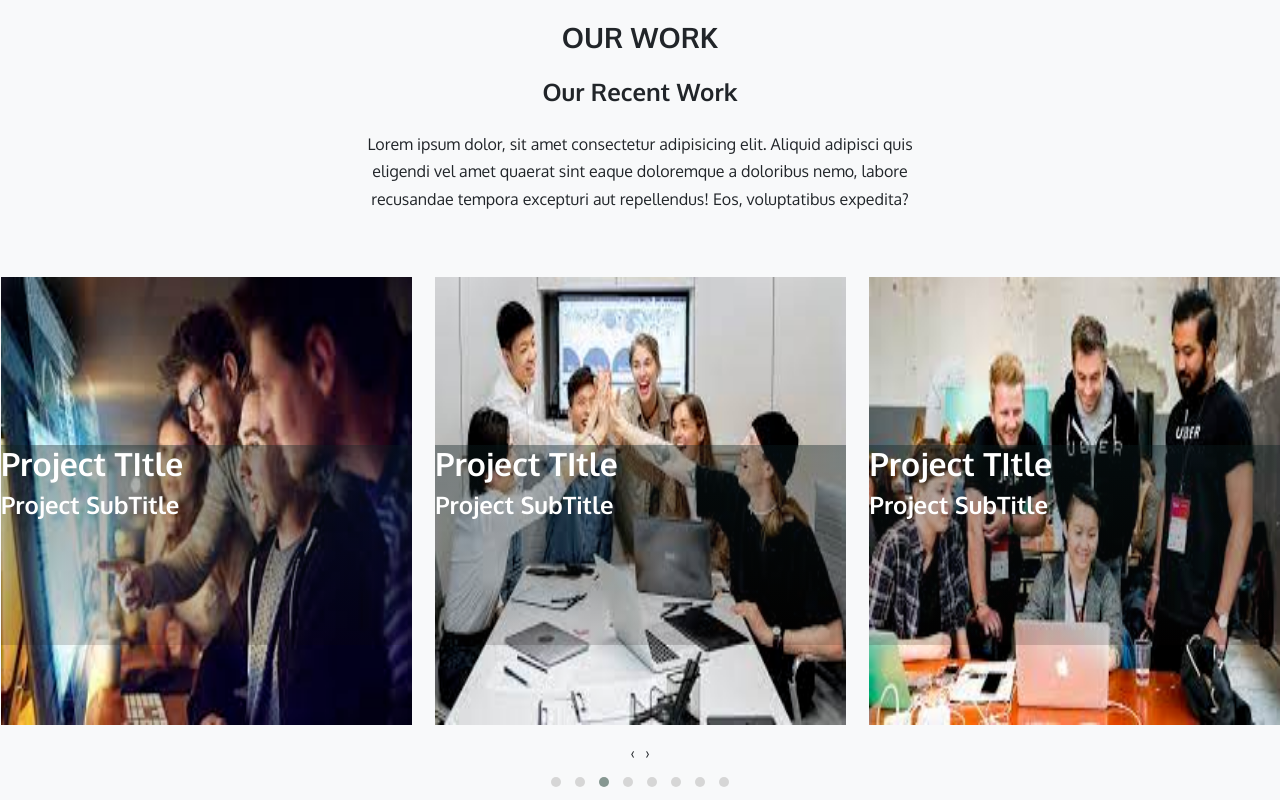
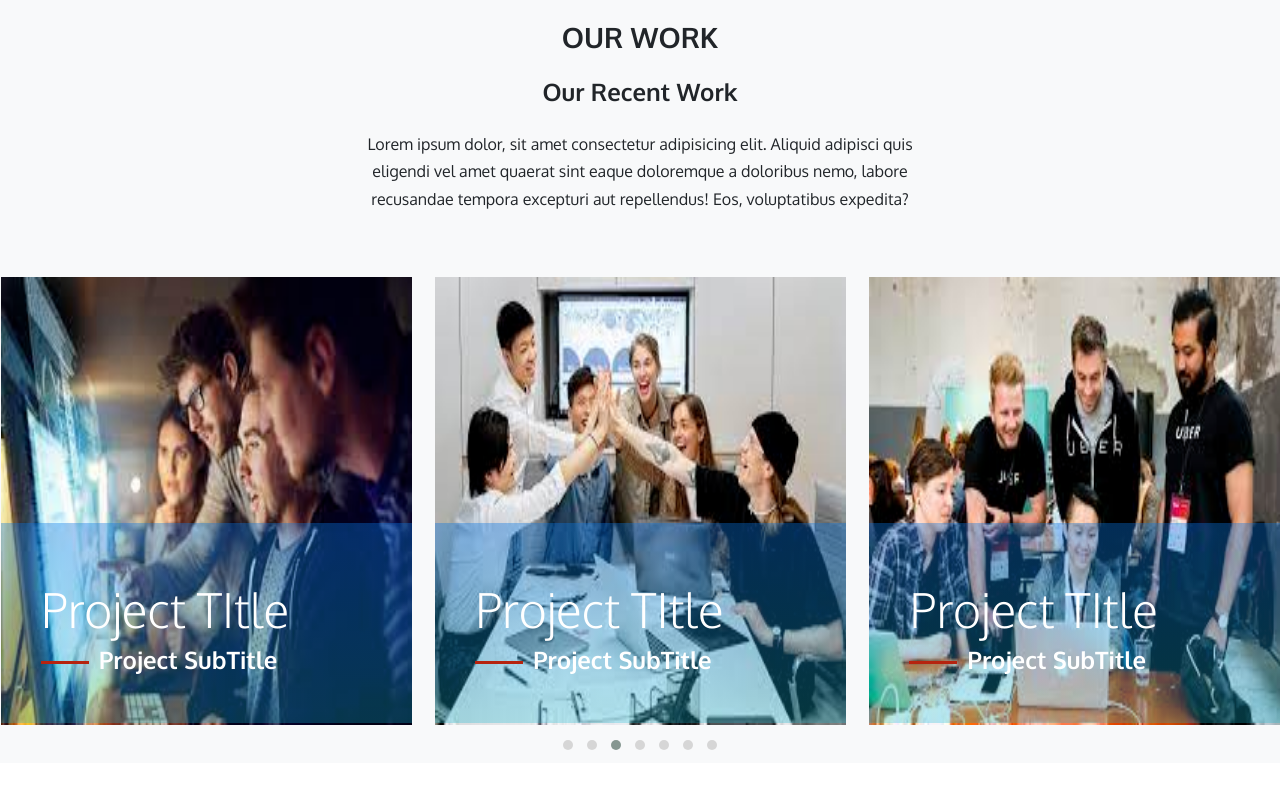
Before and after one commit to YahyaNaeem777/comapany-website-B5, a plain HTML site: page index.html in a window 1280 px wide. Shown: the part 3592-4392 px from the top of the page. After the commit the page ends 4355 px from the top, so only its background shows below. Drawn offline with Linux system fonts and the light colour scheme.

```diff
--- a/css/style.css
+++ b/css/style.css
@@ -267,12 +267,34 @@ a{
     height: 28rem !important;
 }
 
-.portfolio .owl-carousel div .overlay {
+.portfolio .owl-carousel div .project {
+    position: relative;
+}
+
+.portfolio .owl-carousel div .project .overlay {
+    background: linear-gradient(to bottom, #0776e560, #11bad44a);
+    height: 200px;
     width: 100%;
-    height: 200px;
     position: absolute;
     left: 0;
-    bottom: 5rem;
     color: #fff;
-    background: linear-gradient(to top, #0d06052a, #0b1e2162);
+    bottom: 0.1rem;
+    }
+
+    .portfolio .owl-carousel div .project .overlay .overlayInfo {
+        position: absolute;
+        bottom: 0;
+        left: 0;
+        padding: 40px;
+        /* color: #fff; */
+    }
+
+    .project .overlay .overlayInfo h4::before {
+        content: '';
+        height: 3px;
+        width: 3rem;
+        background-color: var(--brand-color);
+        display: inline-block;
+        margin-right: 10px;
+        vertical-align: middle;
 }
--- a/index.html
+++ b/index.html
@@ -178,14 +178,17 @@
     <section class="services">
         <div class="container">
             <div class="row">
-                <div class="servicesInfo col-sm-12 gy-5">
+                <div class="servicesInfo  gy-5">
                     <h4>OUR SERVICES</h4>
                     <h2>What we provide?</h2>
-                    <p>Our website developers provide expert web application development and web design services to our
+                    <p class="col-sm-12">Our website developers provide expert web application development and web
+                        design services to our
                         clients. <b> YN Collection</b>
-                        offers a variety of website design and development services, from creating mobile web development
+                        offers a variety of website design and development services, from creating mobile web
+                        development
                         solutions and
-                        responsive website designs, to building custom e-commerce and intranet experiences using the latest
+                        responsive website designs, to building custom e-commerce and intranet experiences using the
+                        latest
                         and proven web
                         technologies.</p>
                 </div>
@@ -272,10 +275,12 @@
                 <div class="col-12 d-flex flex-column justify-content-center align-items-center gy-5 my-5">
                     <h3 class="mb-4">OUR WORK</h3>
                     <h4 class="mb-4">Our Recent Work</h4>
-                    <p class="w-50 text-center">Lorem ipsum dolor, sit amet consectetur adipisicing elit. Aliquid adipisci
+                    <p class="w-50 text-center">Lorem ipsum dolor, sit amet consectetur adipisicing elit. Aliquid
+                        adipisci
                         quis eligendi
                         vel amet
-                        quaerat sint eaque doloremque a doloribus nemo, labore recusandae tempora excepturi aut repellendus!
+                        quaerat sint eaque doloremque a doloribus nemo, labore recusandae tempora excepturi aut
+                        repellendus!
                         Eos, voluptatibus expedita?</p>
                 </div>
             </div>
@@ -284,62 +289,82 @@
         <div id="workSlider" class="owl-carousel owl-theme">
             <div>
                 <img src="./images/carousel1.png" alt="">
+                <div class="project">
                     <div class="overlay">
-                    <h2>Project TItle</h2>
+                        <div class="overlayInfo">
+                            <h2 class="display-5">Project TItle</h2>
                             <h4>Project SubTitle</h4>
+                        </div>
+                    </div>
                     </div>
 
             </div>
             <div>
                 <img src="./images/carousel2.png" alt="">
+                <div class="project">
                     <div class="overlay">
-                    <h2>Project TItle</h2>
+                        <div class="overlayInfo">
+                            <h2 class="display-5">Project TItle</h2>
                             <h4>Project SubTitle</h4>
+                        </div>
+                        </div>
                 </div>
                 </div>
             <div>
                 <img src="./images/carousel3.png" alt="">
+                <div class="project">
                     <div class="overlay">
-                    <h2>Project TItle</h2>
+                        <div class="overlayInfo">
+                            <h2 class="display-5">Project TItle</h2>
                             <h4>Project SubTitle</h4>
+                        </div>
+                        </div>
                 </div>
             </div>
             <div>
                 <img src="./images/carousel5.png" alt="">
+                <div class="project">
                     <div class="overlay">
-                    <h2>Project TItle</h2>
+                        <div class="overlayInfo">
+                            <h2 class="display-5">Project TItle</h2>
                             <h4>Project SubTitle</h4>
+                        </div>
+                        </div>
                 </div>
             </div>
             <div>
                 <img src="./images/carousel7.png" alt="">
+                <div class="project">
                     <div class="overlay">
-                    <h2>Project TItle</h2>
+                        <div class="overlayInfo">
+                            <h2 class="display-5">Project TItle</h2>
                             <h4>Project SubTitle</h4>
+                        </div>
+                        </div>
                 </div>
             </div>
             <div>
                 <img src="./images/carousel8.png" alt="">
+                <div class="project">
                     <div class="overlay">
-                    <h2>Project TItle</h2>
+                        <div class="overlayInfo">
+                            <h2 class="display-5">Project TItle</h2>
                             <h4>Project SubTitle</h4>
+                        </div>
+                        </div>
                 </div>
             </div>
             <div>
                 <img src="./images/carousel9.png" alt="">
+                <div class="project">
                     <div class="overlay">
-                    <h2>Project TItle</h2>
+                        <div class="overlayInfo">
+                            <h2 class="display-5">Project TItle</h2>
                             <h4>Project SubTitle</h4>
                         </div>
                         </div>
-            <div>
-                <img src="./images/carousel10.png" alt="">
-                <div class="overlay">
-                    <h2>Project TItle</h2>
-                    <h4>Project SubTitle</h4>
                 </div>
-
-
+            </div>
             </div>
 
     </section>
--- a/js/app.js
+++ b/js/app.js
@@ -2,7 +2,7 @@ $(document).ready(function () {
   $(".owl-carousel").owlCarousel({
     loop: true,
     margin: 23,
-    nav: true,
+    nav: false,
     items: 3,
     autoplay: true,
     autoplayTimeout: 3000,
```
Lines whose indentation alone changed are shown as unchanged.
